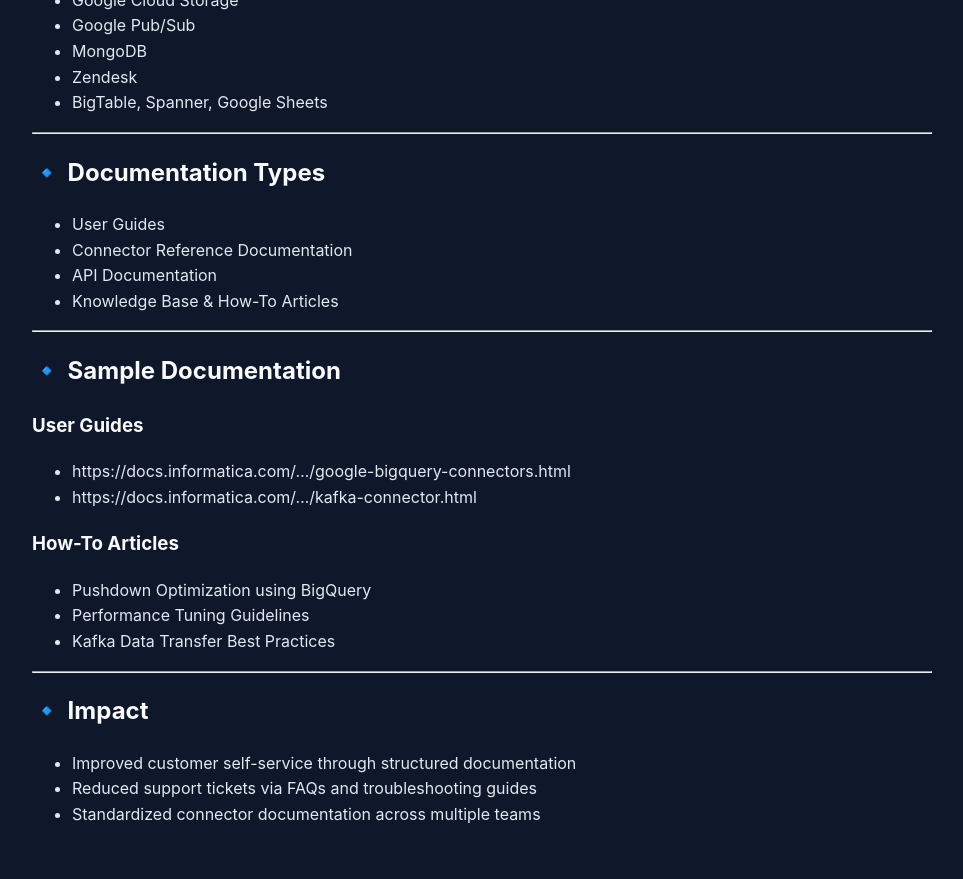
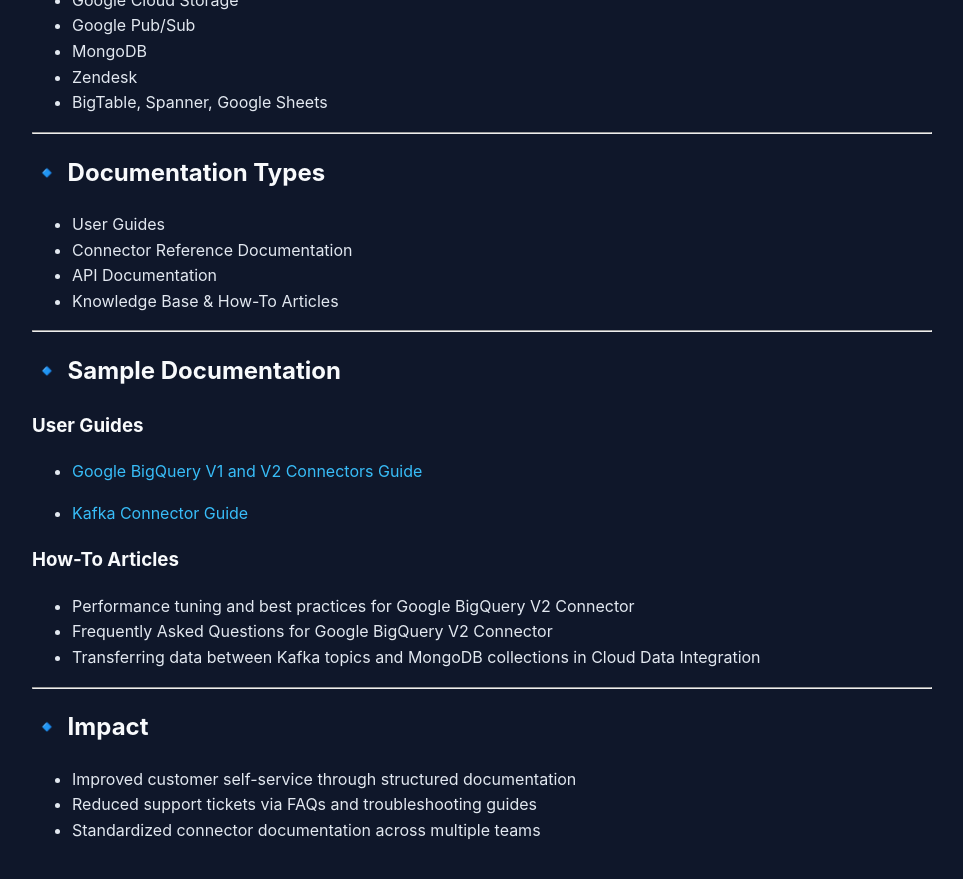
Before and after one commit to anupamsanu94/anupam-nayak-portfolio, a Jekyll site: the page built from work/informatica.md, in a window 1280 px wide and 900 px high, scrolled down 773 px. Shown: the top 879 px of the window, without its empty margins (158-1121 px from the left). Built offline with Jekyll 4.4.1, drawn with Linux system fonts in a browser that asks for light colours.

Commit message:
Update informatica.md

```diff
--- a/work/informatica.md
+++ b/work/informatica.md
@@ -48,13 +48,14 @@ Worked extensively on Informatica Intelligent Cloud Services (IICS), focusing on
 ## 🔹 Sample Documentation
 
 ### User Guides
-- https://docs.informatica.com/.../google-bigquery-connectors.html
-- https://docs.informatica.com/.../kafka-connector.html
+- [Google BigQuery V1 and V2 Connectors Guide](https://docs.informatica.com/integration-cloud/data-integration-connectors/current-version/google-bigquery-connectors.html)
+
+- [Kafka Connector Guide](https://docs.informatica.com/integration-cloud/data-integration-connectors/current-version/kafka-connector.html)
 
 ### How-To Articles
-- Pushdown Optimization using BigQuery
-- Performance Tuning Guidelines
-- Kafka Data Transfer Best Practices
+- Performance tuning and best practices for Google BigQuery V2 Connector
+- Frequently Asked Questions for Google BigQuery V2 Connector
+- Transferring data between Kafka topics and MongoDB collections in Cloud Data Integration
 
 ---
 
```
